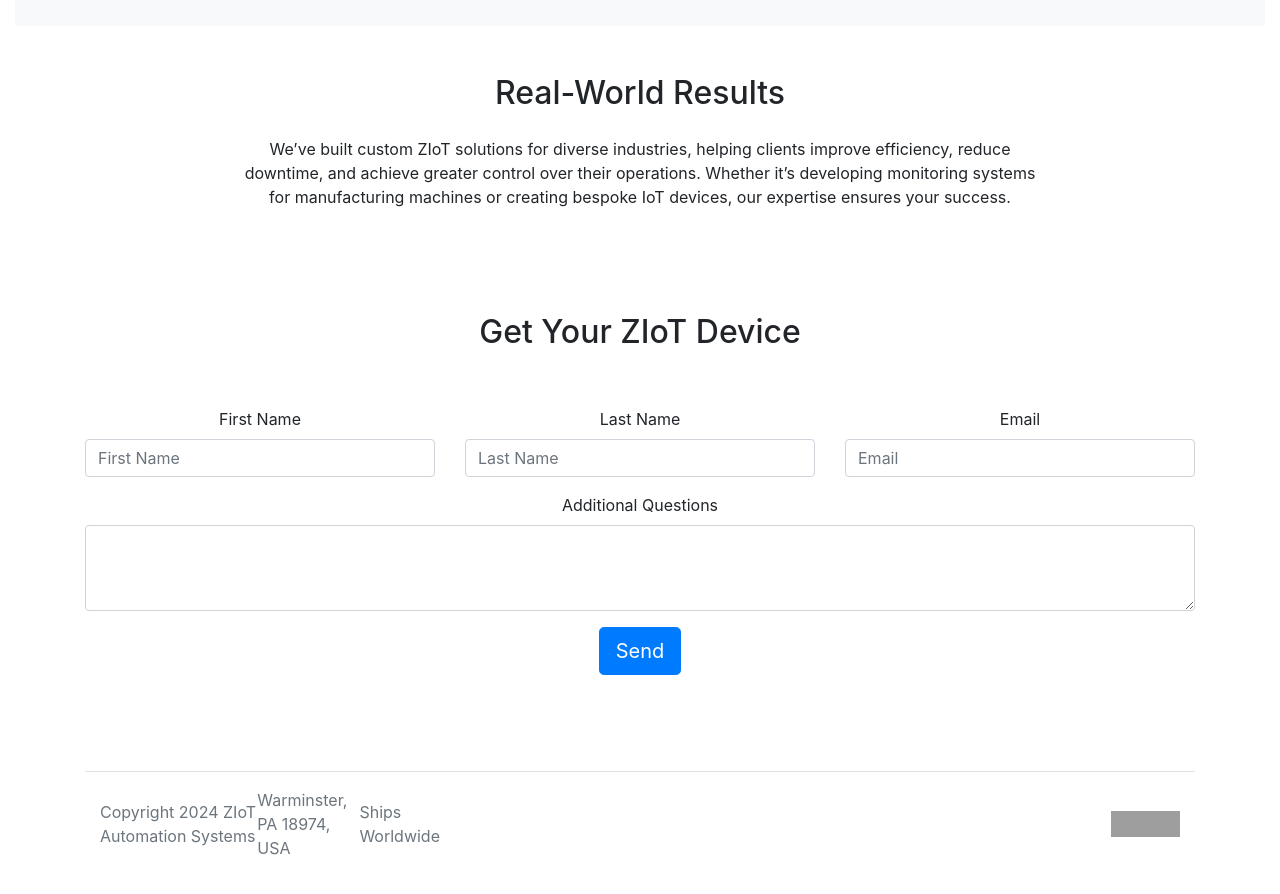
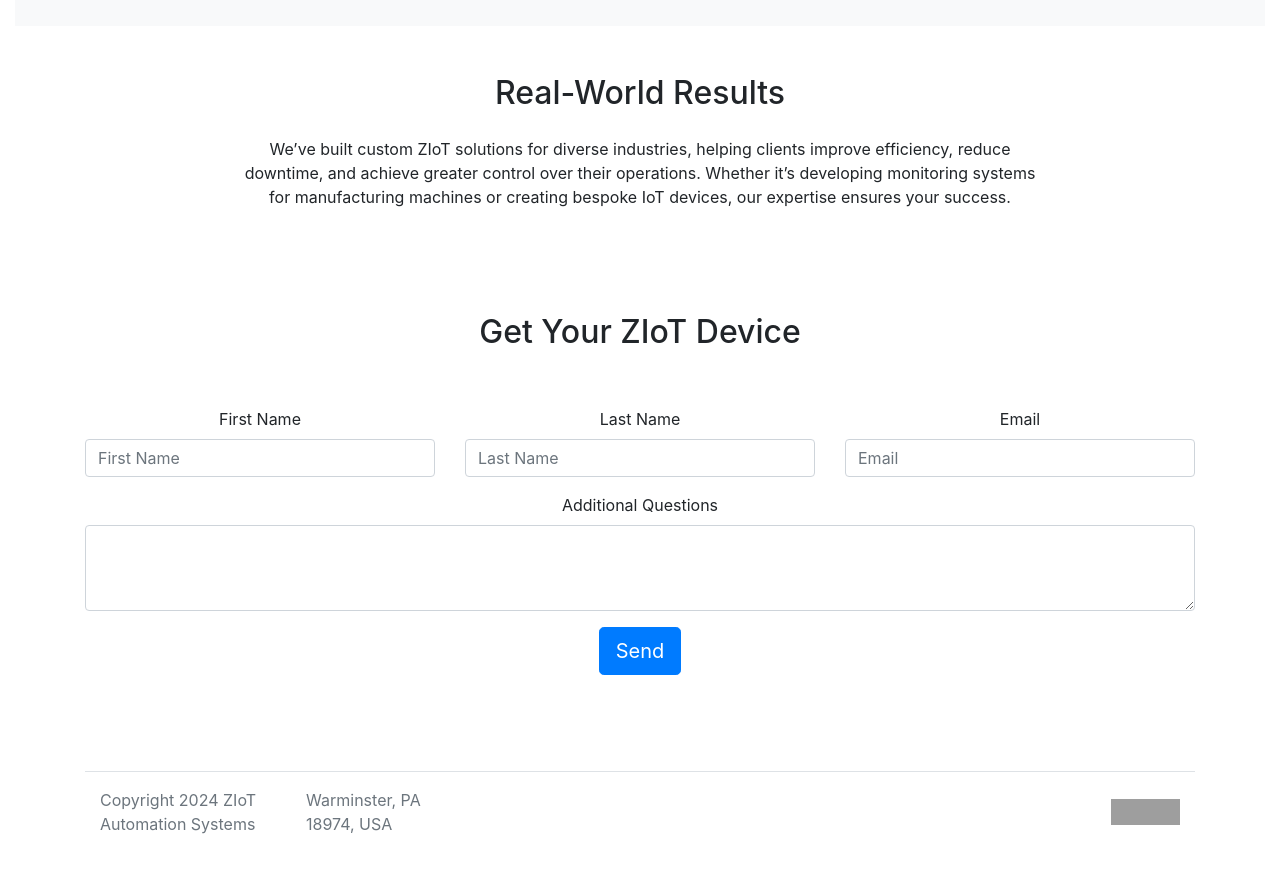
Before and after one commit to ZIoT-Systems/ZIoT-Systems.github.io, a Jekyll site: the page customapps.html, which Jekyll copies as it is, in a window 1280 px wide and 900 px high, scrolled down 1262 px. Shown: the top 894 px of the window. Built offline with Jekyll 4.4.1, drawn with Linux system fonts in a browser that asks for light colours; a script that is not in the unit is left out; grey boxes are pictures that could not be loaded.

Commit message:
updates Fri 11/29/2024 11:33:17.72

```diff
--- a/_layouts/default.html
+++ b/_layouts/default.html
@@ -382,7 +382,6 @@
             <div class="col-md-4 d-flex align-items-center">
                 <span class="mb-3 mb-md-0 text-muted">Copyright 2024 ZIoT Automation Systems</span>
                 <span class="mb-3 mb-md-0 text-muted">Warminster, PA 18974, USA</span>
-                <span class="mb-3 mb-md-0 text-muted">Ships Worldwide</span>
             </div>
 
             <ul class="nav col-md-4 justify-content-end list-unstyled d-flex">
--- a/customapps.html
+++ b/customapps.html
@@ -161,7 +161,8 @@
             </div>
             <br>
             <br>
-            <br>
+            <br
+        <div class="container text-center">
             <h2>Get Your ZIoT Device</h2>
             <br>
             <br>
@@ -192,6 +193,7 @@
                 </div>
                 <input class="btn btn-primary btn-lg" type="submit" value="Send">
             </form>
+            </div>
         </div>
         <br>
     </section>
@@ -205,7 +207,6 @@
             <div class="col-md-4 d-flex align-items-center">
                 <span class="mb-3 mb-md-0 text-muted">Copyright 2024 ZIoT Automation Systems</span>
                 <span class="mb-3 mb-md-0 text-muted">Warminster, PA 18974, USA</span>
-                <span class="mb-3 mb-md-0 text-muted">Ships Worldwide</span>
             </div>
 
             <ul class="nav col-md-4 justify-content-end list-unstyled d-flex">
--- a/howitworks.html
+++ b/howitworks.html
@@ -194,7 +194,6 @@
                 <div class="col-md-4 d-flex align-items-center">
                     <span class="mb-3 mb-md-0 text-muted">Copyright 2024 ZIoT Automation Systems</span>
                     <span class="mb-3 mb-md-0 text-muted">Warminster, PA 18974, USA</span>
-                    <span class="mb-3 mb-md-0 text-muted">Ships Worldwide</span>
                 </div>
 
                 <ul class="nav col-md-4 justify-content-end list-unstyled d-flex">
```
